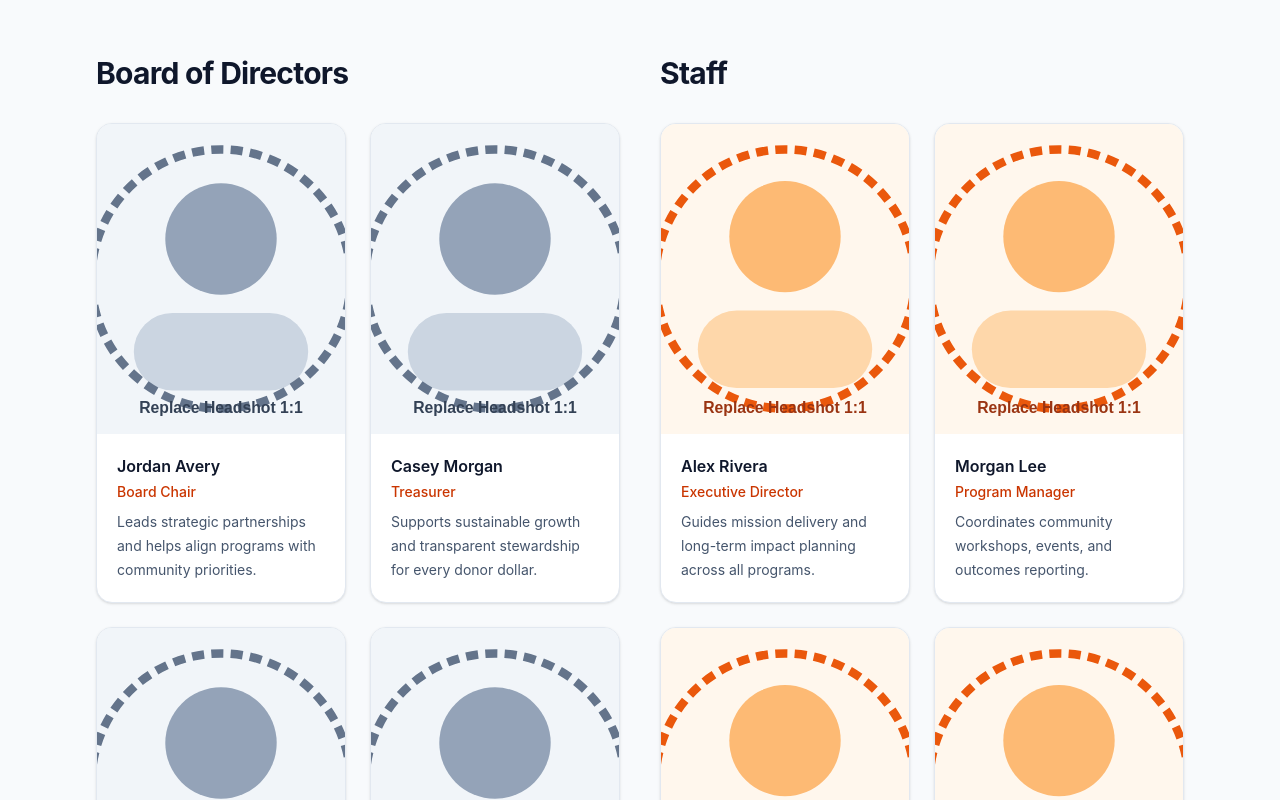
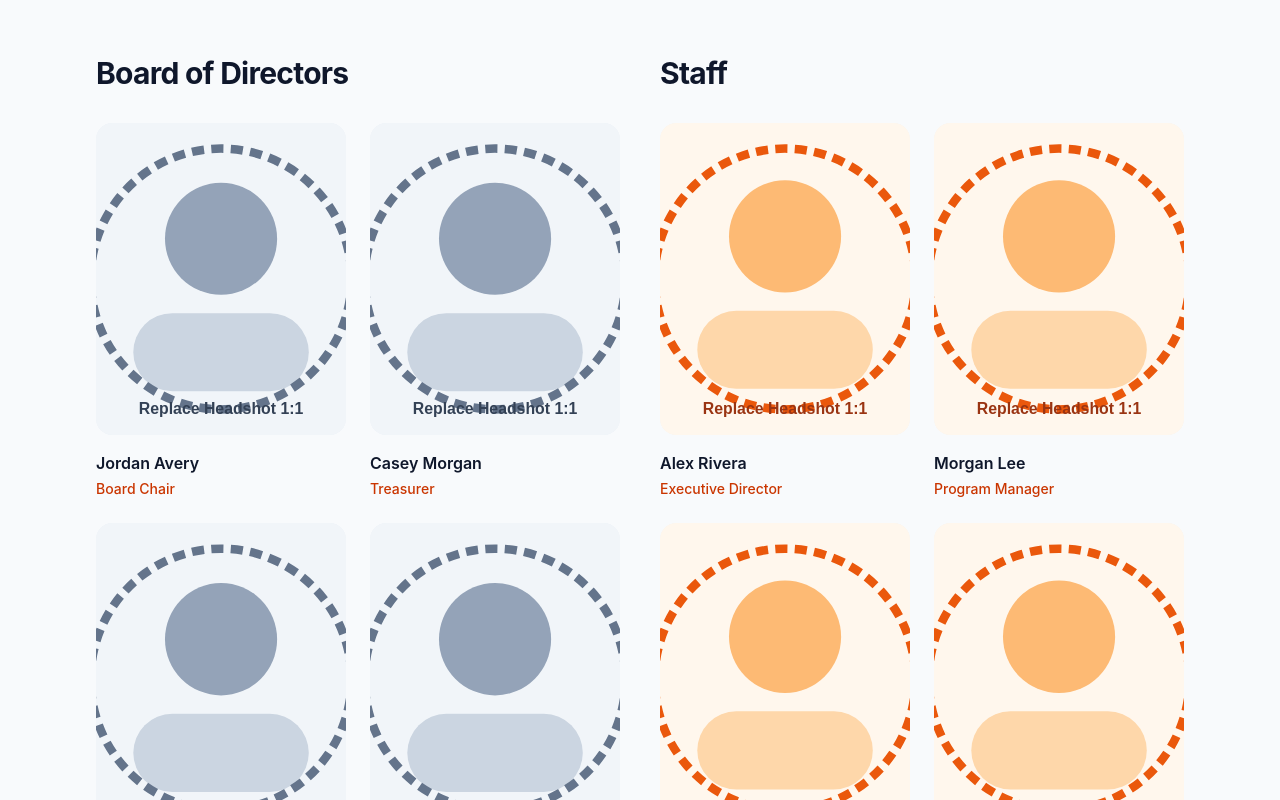
Before and after one commit to LukeDPerron/The-Institute-for-Strengthening-Communities, a Next.js app: page /about in a window 1280 px wide. Shown: the part 1440-2240 px from the top of the page. Built offline with nearby package versions, Linux system fonts and the light colour scheme.

Commit message:
Update about page team layout

```diff
--- a/app/about/page.tsx
+++ b/app/about/page.tsx
@@ -77,17 +77,15 @@ const staffMembers: TeamMember[] = [
 function PersonCard({
   name,
   role,
-  bio,
   imageSrc,
 }: {
   name: string;
   role: string;
-  bio: string;
   imageSrc: string;
 }) {
   return (
-    <article className="overflow-hidden rounded-2xl border border-slate-200 bg-white shadow-sm">
-      <div className="relative aspect-[4/5] w-full overflow-hidden bg-slate-100">
+    <article className="space-y-4">
+      <div className="relative aspect-[4/5] w-full overflow-hidden rounded-2xl bg-slate-100">
         <Image
           src={imageSrc}
           alt={`Headshot of ${name}`}
@@ -95,10 +93,9 @@ function PersonCard({
           className="object-cover"
         />
       </div>
-      <div className="p-4 sm:p-5">
+      <div>
         <h3 className="text-base font-semibold text-slate-900">{name}</h3>
         <p className="mt-1 text-sm font-medium text-orange-700">{role}</p>
-        <p className="mt-2 text-sm leading-6 text-slate-600">{bio}</p>
       </div>
     </article>
   );
@@ -122,7 +119,6 @@ function TeamSection({
             key={member.name}
             name={member.name}
             role={member.role}
-            bio={member.bio}
             imageSrc={member.imageSrc}
           />
         ))}
```
Also changed, not shown: 1 other file (tests, documents, lock files or other folders).
